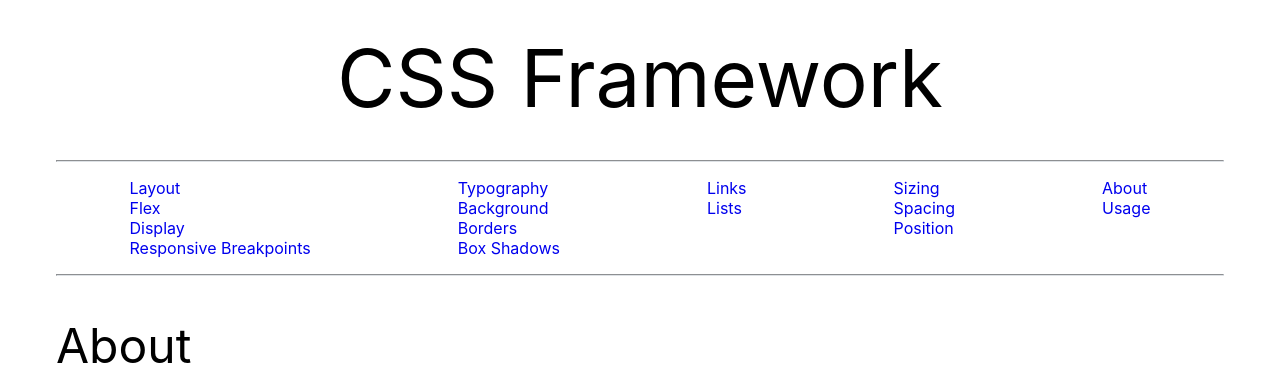
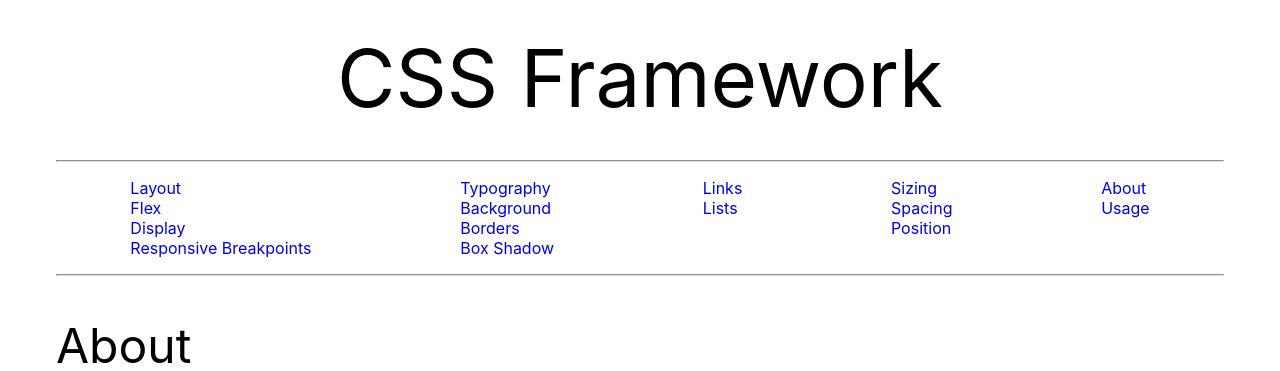
Before and after one commit to esteban90-dev/css-framework-site, a Jekyll site: the page built from index.html, in a window 1280 px wide. Shown: the top 371 px of the page. Built offline with Jekyll 4.4.1, drawn with Linux system fonts in a browser that asks for light colours.

Commit message:
change box shadow link

```diff
--- a/_layouts/default.html
+++ b/_layouts/default.html
@@ -28,7 +28,7 @@
               <li><a href="./typography.html" class="link-no-underline">Typography</a></li>
               <li><a href="./background.html" class="link-no-underline">Background</a></li>
               <li><a href="./borders.html" class="link-no-underline">Borders</a></li>
-              <li><a href="./box-shadows.html" class="link-no-underline">Box Shadows</a></li>
+              <li><a href="./box-shadow.html" class="link-no-underline">Box Shadow</a></li>
             </div>
             <div>
               <li><a href="./links.html" class="link-no-underline">Links</a></li>
```
